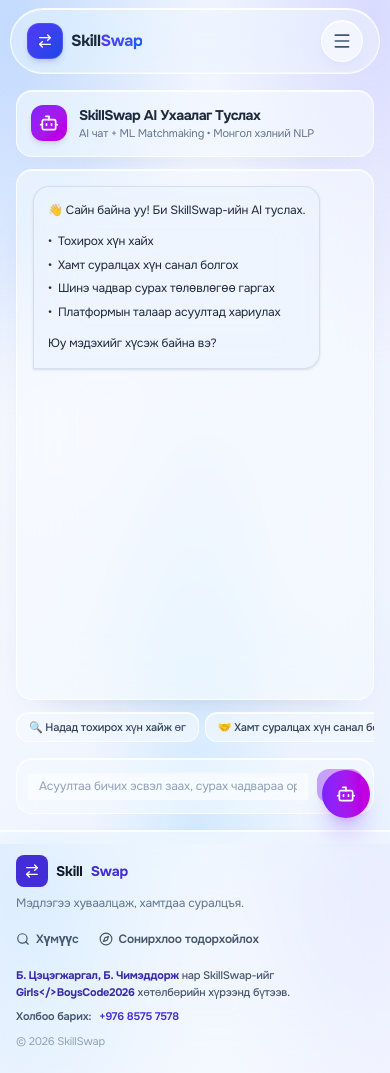
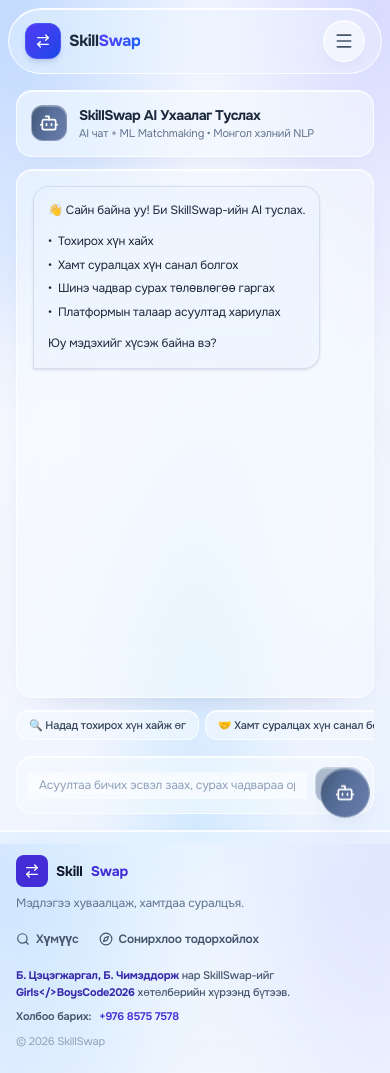
Before and after one commit to Tsetsge-dev/SkillSwap, a React (Vite) app in the folder frontend/: page /chatbot in a window 390 px wide. Built offline with nearby package versions, Linux system fonts and the light colour scheme.

Commit message:
Refine liquid glass system across navigation auth and app actions

```diff
--- a/frontend/src/components/AuthPromptModal.jsx
+++ b/frontend/src/components/AuthPromptModal.jsx
@@ -36,7 +36,7 @@
         </button>
 
         <div className="text-center space-y-2 pt-2">
-          <div className="w-12 h-12 rounded-2xl bg-gradient-to-tr from-violet-600 to-fuchsia-600 text-white flex items-center justify-center mx-auto shadow-lg shadow-violet-500/30">
+          <div className="w-12 h-12 rounded-2xl glass-accent text-white flex items-center justify-center mx-auto shadow-lg shadow-violet-500/30">
             <Lock className="w-6 h-6" />
           </div>
           <h3 className="text-lg font-extrabold text-slate-800">SkillSwap-д нэвтэрнэ үү</h3>
@@ -50,7 +50,7 @@
           <Link
             to="/login"
             onClick={onClose}
-            className="py-2.5 bg-gradient-to-r from-violet-600 to-fuchsia-600 hover:from-violet-700 hover:to-fuchsia-700 text-white font-bold text-xs rounded-xl flex items-center justify-center gap-1.5 shadow-md"
+            className="py-2.5 glass-accent  text-white font-bold text-xs rounded-xl flex items-center justify-center gap-1.5 shadow-md"
           >
             <LogIn className="w-3.5 h-3.5" /> Нэвтрэх
           </Link>
--- a/frontend/src/components/ChatBotWidget.jsx
+++ b/frontend/src/components/ChatBotWidget.jsx
@@ -94,7 +94,7 @@
         onClick={() => setIsOpen(!isOpen)}
         aria-expanded={isOpen}
         aria-label={isOpen ? 'AI туслах хаах' : 'AI туслах нээх'}
-        className={`fixed bottom-5 right-5 z-40 bg-gradient-to-r from-violet-600 to-fuchsia-600 hover:from-violet-700 hover:to-fuchsia-700 text-white font-bold p-3.5 rounded-full shadow-xl shadow-violet-500/30 transition-transform hover:scale-105 flex items-center gap-2 cursor-pointer ${
+        className={`fixed bottom-5 right-5 z-40 glass-accent  text-white font-bold p-3.5 rounded-full shadow-xl shadow-violet-500/30 transition-transform hover:scale-105 flex items-center gap-2 cursor-pointer ${
           !isOpen ? 'animate-bounce' : ''
         }`}
         title="AI Туслах"
@@ -107,7 +107,7 @@
       {isOpen && (
         <div className="fixed bottom-20 right-4 sm:right-5 z-40 w-[92vw] max-w-[390px] h-[min(540px,calc(100dvh-6rem))] bg-white border border-slate-200 rounded-3xl shadow-2xl flex flex-col overflow-hidden animate-fade-in" role="dialog" aria-label="AI чадвар солилцооны туслах">
           {/* Header */}
-          <div className="p-3.5 bg-gradient-to-r from-violet-600 to-fuchsia-600 text-white flex items-center justify-between shadow-sm">
+          <div className="p-3.5 glass-accent text-white flex items-center justify-between shadow-sm">
             <div className="flex items-center gap-2">
               <Bot className="w-4 h-4 text-white" />
               <h4 className="text-xs font-bold">AI Чадвар Солилцооны Туслах</h4>
@@ -131,7 +131,7 @@
                 <div
                   className={`p-3 rounded-2xl text-xs max-w-[88%] leading-relaxed ${
                     m.sender === 'user'
-                      ? 'bg-gradient-to-r from-violet-600 to-fuchsia-600 text-white font-medium rounded-br-none shadow-md'
+                      ? 'glass-accent text-white font-medium rounded-br-none shadow-md'
                       : 'bg-white text-slate-800 border border-slate-200 rounded-bl-none shadow-2xs'
                   }`}
                 >
@@ -162,7 +162,7 @@
                           </div>
                           <button
                             onClick={() => isAuthenticated ? setSelectedUserForSwap(rec) : setShowAuthPrompt(true)}
-                            className="px-2.5 py-1 rounded-lg bg-gradient-to-r from-violet-600 to-fuchsia-600 hover:from-violet-700 hover:to-fuchsia-700 text-white font-bold text-[10px] shrink-0 cursor-pointer shadow-sm"
+                            className="px-2.5 py-1 rounded-lg glass-accent  text-white font-bold text-[10px] shrink-0 cursor-pointer shadow-sm"
                           >
                             Холбогдох хүсэлт илгээх
                           </button>
@@ -221,7 +221,7 @@
             <button
               type="submit"
               disabled={loading || !input.trim()}
-              className="p-2 bg-gradient-to-r from-violet-600 to-fuchsia-600 hover:from-violet-700 hover:to-fuchsia-700 text-white rounded-xl disabled:opacity-40 cursor-pointer shadow-sm"
+              className="p-2 glass-accent  text-white rounded-xl disabled:opacity-40 cursor-pointer shadow-sm"
             >
               <Send className="w-3.5 h-3.5" />
             </button>
--- a/frontend/src/components/Footer.jsx
+++ b/frontend/src/components/Footer.jsx
@@ -4,7 +4,7 @@
 
 const Footer = () => {
   return (
-    <footer className="mt-auto border-t border-slate-200 bg-white">
+    <footer className="site-footer mt-auto border-t border-slate-200 bg-white">
       <div className="mx-auto flex max-w-6xl flex-col gap-5 px-4 py-6 sm:px-6 sm:py-8 md:flex-row md:items-center md:justify-between">
         <div>
           <Link to="/" className="inline-flex items-center gap-2 rounded-lg text-sm font-bold text-slate-900 focus-visible:outline focus-visible:outline-2 focus-visible:outline-offset-2 focus-visible:outline-indigo-600">
--- a/frontend/src/components/MatchRequestModal.jsx
+++ b/frontend/src/components/MatchRequestModal.jsx
@@ -241,7 +241,7 @@
               onClick={handleSend}
               type="button"
               disabled={sending}
-              className="w-full py-2.5 bg-gradient-to-r from-violet-600 to-fuchsia-600 hover:from-violet-700 hover:to-fuchsia-700 text-white font-bold text-xs rounded-xl flex items-center justify-center gap-1.5 cursor-pointer disabled:opacity-50 shadow-md transition-all"
+              className="w-full py-2.5 glass-accent  text-white font-bold text-xs rounded-xl flex items-center justify-center gap-1.5 cursor-pointer disabled:opacity-50 shadow-md transition-all"
             >
               <Send className="w-3.5 h-3.5" /> {sending ? 'Илгээж байна...' : 'Холбогдох хүсэлт илгээх'}
             </button>
--- a/frontend/src/components/Navbar.jsx
+++ b/frontend/src/components/Navbar.jsx
@@ -55,7 +55,7 @@
   };
 
   return (
-    <nav aria-label="Үндсэн цэс" className="sticky top-0 z-40 border-b border-slate-200/80 bg-white/90 shadow-sm shadow-slate-900/[0.03] backdrop-blur-xl">
+    <nav aria-label="Үндсэн цэс" className="site-nav sticky top-0 z-40 border-b border-slate-200/80 bg-white/90 shadow-sm shadow-slate-900/[0.03] backdrop-blur-xl">
       <div className="max-w-6xl mx-auto px-4 sm:px-6">
         <div className="flex items-center justify-between h-16">
 
--- a/frontend/src/components/UserCard.jsx
+++ b/frontend/src/components/UserCard.jsx
@@ -159,7 +159,7 @@
 
           <button
             onClick={handleSwapClick}
-            className="flex-1 py-2 text-center text-xs font-bold rounded-xl bg-gradient-to-r from-violet-600 to-fuchsia-600 hover:from-violet-700 hover:to-fuchsia-700 text-white transition-all flex items-center justify-center gap-1.5 cursor-pointer shadow-md"
+            className="flex-1 py-2 text-center text-xs font-bold rounded-xl glass-accent  text-white transition-all flex items-center justify-center gap-1.5 cursor-pointer shadow-md"
           >
             <ArrowRightLeft className="w-3 h-3" />
             <span>Хүсэлт илгээх</span>
--- a/frontend/src/index.css
+++ b/frontend/src/index.css
@@ -955,3 +955,56 @@
   body .auth-brand-card { margin-bottom: 21px; }
   body .auth-heading { margin-bottom: 18px; }
 }
+
+/* Shared muted-blue action material used by chat, requests, and profile actions. */
+:root {
+  --glass-ink: #18243a;
+  --glass-slate: #526a8a;
+  --glass-periwinkle: #788cc4;
+  --glass-lavender: #a6a8d8;
+  --glass-mist: #b9d8e8;
+  --glass-cyan: #d2edf0;
+  --glass-frost: rgba(255,255,255,.42);
+  --glass-frost-strong: rgba(255,255,255,.58);
+  --glass-border: rgba(255,255,255,.78);
+  --glass-motion: cubic-bezier(.2,.72,.2,1);
+}
+
+.glass-accent {
+  border: 1px solid rgba(255,255,255,.32);
+  background: linear-gradient(112deg, #435a78 0%, #586f9c 48%, #6b7eaa 100%);
+  box-shadow: 0 12px 28px -18px rgba(47,67,105,.62), inset 0 1px 0 rgba(255,255,255,.28);
+  transition: background .2s ease, box-shadow .2s ease, transform .2s var(--glass-motion);
+}
+
+.glass-accent:hover {
+  background: linear-gradient(112deg, #394f6d 0%, #4f6592 52%, #61759f 100%);
+  box-shadow: 0 16px 32px -18px rgba(47,67,105,.66), inset 0 1px 0 rgba(255,255,255,.34);
+}
+
+body nav.site-nav {
+  top: 12px;
+  width: calc(100% - 36px);
+  max-width: 1160px;
+  margin: 12px auto 0;
+  border: 1px solid rgba(255,255,255,.84);
+  border-radius: 999px;
+  background: rgba(244,248,255,.38);
+  box-shadow: 0 18px 45px -34px rgba(31,58,116,.42), inset 0 1px 0 rgba(255,255,255,.9);
+  -webkit-backdrop-filter: blur(32px) saturate(180%);
+  backdrop-filter: blur(32px) saturate(180%);
+}
+
+body .site-footer {
+  background: rgba(239,246,255,.36);
+  -webkit-backdrop-filter: blur(26px) saturate(155%);
+  backdrop-filter: blur(26px) saturate(155%);
+}
+
+@media (max-width: 1023px) {
+  body nav.site-nav { top: 8px; width: calc(100% - 24px); margin-top: 8px; }
+}
+
+@media (max-width: 420px) {
+  body nav.site-nav { width: calc(100% - 16px); }
+}
--- a/frontend/src/pages/ChatPage.jsx
+++ b/frontend/src/pages/ChatPage.jsx
@@ -237,7 +237,7 @@
         <div
           className={`max-w-[80%] sm:max-w-[70%] p-3.5 rounded-2xl text-xs leading-relaxed shadow-sm ${
             isMine
-              ? 'bg-gradient-to-r from-violet-600 to-fuchsia-600 text-white rounded-br-none'
+              ? 'glass-accent text-white rounded-br-none'
               : 'bg-white text-slate-800 border border-slate-200 rounded-bl-none'
           }`}
         >
@@ -459,7 +459,7 @@
                 <button
                   type="submit"
                   disabled={!input.trim() || sending}
-                  className="p-2.5 bg-gradient-to-r from-violet-600 to-fuchsia-600 hover:from-violet-700 hover:to-fuchsia-700 text-white rounded-xl disabled:opacity-40 cursor-pointer shadow-md transition-all shrink-0"
+                  className="p-2.5 glass-accent  text-white rounded-xl disabled:opacity-40 cursor-pointer shadow-md transition-all shrink-0"
                 >
                   <Send className="w-4 h-4" />
                 </button>
--- a/frontend/src/pages/ChatbotPage.jsx
+++ b/frontend/src/pages/ChatbotPage.jsx
@@ -127,7 +127,7 @@
       {/* Header */}
       <div className="flex items-center justify-between p-3.5 bg-white/95 rounded-2xl border border-slate-200 shadow-sm shrink-0">
         <div className="flex items-center gap-3">
-          <div className="w-9 h-9 rounded-xl bg-gradient-to-br from-violet-600 to-fuchsia-600 flex items-center justify-center text-white shadow-md">
+          <div className="w-9 h-9 rounded-xl glass-accent flex items-center justify-center text-white shadow-md">
             <Bot className="w-5 h-5" />
           </div>
           <div>
@@ -162,7 +162,7 @@
             <div
               className={`p-3.5 rounded-2xl text-xs sm:text-sm max-w-[90%] sm:max-w-[82%] leading-relaxed ${
                 m.sender === 'user'
-                  ? 'bg-gradient-to-r from-violet-600 to-fuchsia-600 text-white font-medium rounded-br-none shadow-md'
+                  ? 'glass-accent text-white font-medium rounded-br-none shadow-md'
                   : 'bg-slate-50 text-slate-800 border border-slate-200 rounded-bl-none shadow-sm'
               }`}
             >
@@ -254,7 +254,7 @@
                         </Link>
                         <button
                           onClick={() => isAuthenticated ? setSelectedUserForSwap(rec) : setShowAuthPrompt(true)}
-                          className="flex-1 py-1.5 bg-gradient-to-r from-violet-600 to-fuchsia-600 hover:from-violet-700 hover:to-fuchsia-700 text-white font-bold text-[11px] rounded-xl flex items-center justify-center gap-1 cursor-pointer shadow-sm"
+                          className="flex-1 py-1.5 glass-accent  text-white font-bold text-[11px] rounded-xl flex items-center justify-center gap-1 cursor-pointer shadow-sm"
                         >
                           <ArrowRightLeft className="w-3 h-3" />
                           <span>Холбогдох хүсэлт илгээх</span>
@@ -308,7 +308,7 @@
         <button
           type="submit"
           disabled={loading || !input.trim()}
-          className="px-4 py-2.5 bg-gradient-to-r from-violet-600 to-fuchsia-600 hover:from-violet-700 hover:to-fuchsia-700 text-white font-bold text-xs rounded-xl disabled:opacity-40 cursor-pointer shadow-md flex items-center gap-1.5"
+          className="px-4 py-2.5 glass-accent  text-white font-bold text-xs rounded-xl disabled:opacity-40 cursor-pointer shadow-md flex items-center gap-1.5"
         >
           <Send className="w-3.5 h-3.5" />
           <span className="hidden sm:inline">Илгээх</span>
--- a/frontend/src/pages/RequestsPage.jsx
+++ b/frontend/src/pages/RequestsPage.jsx
@@ -112,7 +112,7 @@
                 <button
                   onClick={() => handleRespond(req.id, 'accept')}
                   disabled={actionLoading === req.id}
-                  className="px-3.5 py-2 bg-gradient-to-r from-violet-600 to-fuchsia-600 hover:from-violet-700 hover:to-fuchsia-700 text-white font-bold text-xs rounded-xl flex items-center gap-1.5 cursor-pointer shadow-md disabled:opacity-50 transition-all"
+                  className="px-3.5 py-2 glass-accent  text-white font-bold text-xs rounded-xl flex items-center gap-1.5 cursor-pointer shadow-md disabled:opacity-50 transition-all"
                 >
                   <Check className="w-3.5 h-3.5" /> {actionLoading === req.id ? 'Түр хүлээнэ үү...' : 'Зөвшөөрөх'}
                 </button>
@@ -225,7 +225,7 @@
             </div>
             <Link
               to={`/chat/${friend.id}`}
-              className="px-4 py-2 bg-gradient-to-r from-violet-600 to-fuchsia-600 hover:from-violet-700 hover:to-fuchsia-700 text-white font-bold text-xs rounded-xl flex items-center gap-1.5 shadow-md transition-all shrink-0"
+              className="px-4 py-2 glass-accent  text-white font-bold text-xs rounded-xl flex items-center gap-1.5 shadow-md transition-all shrink-0"
             >
               <MessageSquare className="w-3.5 h-3.5" /> Зурвас бичих
             </Link>
@@ -256,7 +256,7 @@
               onClick={() => setActiveTab(tab.key)}
               className={`flex-1 flex items-center justify-center gap-1.5 px-3 py-2 rounded-lg text-xs font-semibold transition-all cursor-pointer ${
                 isActive
-                  ? 'bg-gradient-to-r from-violet-600 to-fuchsia-600 text-white shadow-sm'
+                  ? 'glass-accent text-white shadow-sm'
                   : 'text-slate-600 hover:text-violet-700 hover:bg-violet-50'
               }`}
             >
--- a/frontend/src/pages/UserProfileDetail.jsx
+++ b/frontend/src/pages/UserProfileDetail.jsx
@@ -69,7 +69,7 @@
   if (!isAuthenticated) {
     return (
       <div className="max-w-md mx-auto px-4 py-16 text-center space-y-5 animate-fade-in">
-        <div className="w-16 h-16 rounded-3xl bg-gradient-to-tr from-violet-600 to-fuchsia-600 text-white flex items-center justify-center mx-auto shadow-xl shadow-violet-500/30">
+        <div className="w-16 h-16 rounded-3xl glass-accent text-white flex items-center justify-center mx-auto shadow-xl shadow-violet-500/30">
           <Lock className="w-8 h-8" />
         </div>
         <div className="space-y-2">
@@ -82,7 +82,7 @@
         <div className="grid grid-cols-2 gap-3 pt-2">
           <Link
             to="/login"
-            className="py-3 bg-gradient-to-r from-violet-600 to-fuchsia-600 hover:from-violet-700 hover:to-fuchsia-700 text-white font-bold text-xs rounded-xl flex items-center justify-center gap-1.5 shadow-md"
+            className="py-3 glass-accent  text-white font-bold text-xs rounded-xl flex items-center justify-center gap-1.5 shadow-md"
           >
             <LogIn className="w-4 h-4" /> Нэвтрэх
           </Link>
@@ -227,7 +227,7 @@
                 }
                 setShowSwapModal(true);
               }}
-              className="flex-1 py-2.5 bg-gradient-to-r from-violet-600 to-fuchsia-600 hover:from-violet-700 hover:to-fuchsia-700 text-white font-bold text-xs rounded-xl flex items-center justify-center gap-2 cursor-pointer shadow-md transition-all"
+              className="flex-1 py-2.5 glass-accent  text-white font-bold text-xs rounded-xl flex items-center justify-center gap-2 cursor-pointer shadow-md transition-all"
             >
               <ArrowRightLeft className="w-4 h-4" /> Чадвар солилцох санал илгээх
             </button>
```
